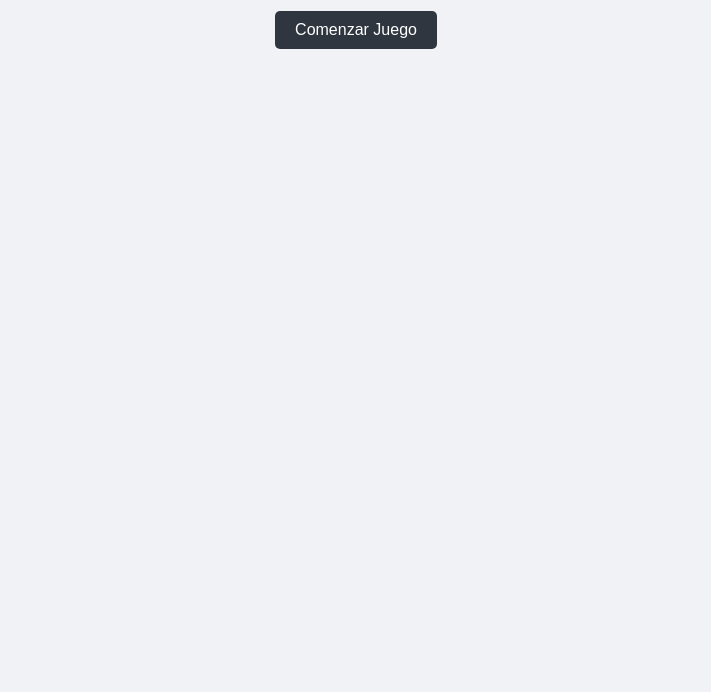
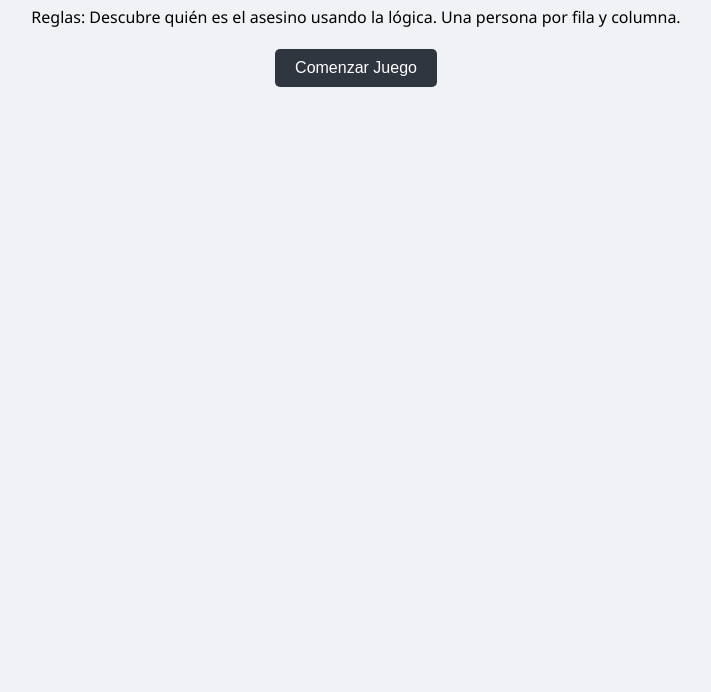
Before and after one commit to ferneyriosm/murdoku-app, a plain HTML site: page index.html in a window 1280 px wide. Shown: the part 108-800 px from the top of the page, without its empty margins (284-995 px from the left). Drawn offline with Linux system fonts and the light colour scheme.

Commit message:
Update index.html

```diff
--- a/index.html
+++ b/index.html
@@ -49,6 +49,7 @@
 <body>
     <div id="pantalla-inicio">
         <h1>Bienvenido al Murdoku</h1>
+        <p>Reglas: Descubre quién es el asesino usando la lógica. Una persona por fila y columna.</p>
         <button onclick="iniciarProceso()">Comenzar Juego</button>
     </div>
     <div id="pantalla-juego" class="hidden">
```
